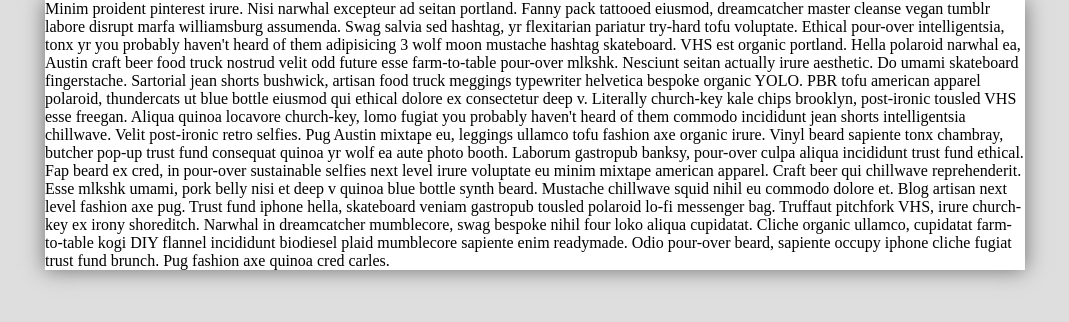
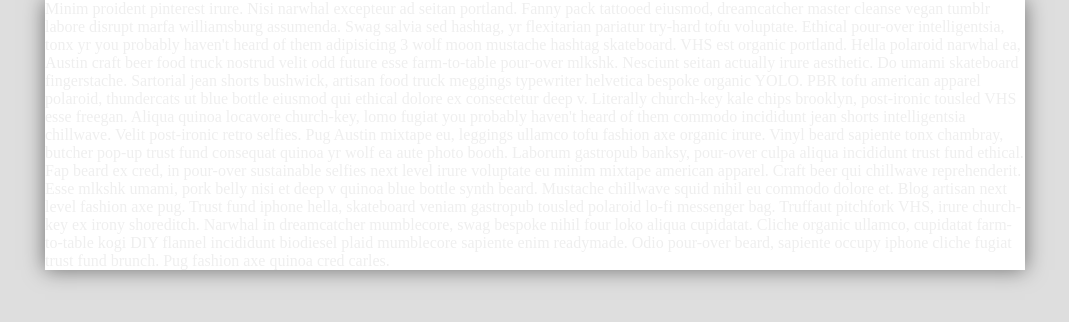
Before and after one commit to TriZz703/clearview, a website: page index.html in a window 1280 px wide. Shown: the whole page, without its empty margins (105-1174 px from the left). Drawn offline with nearby package versions, Linux system fonts and the light colour scheme.

Commit message:
text-shadow

```diff
--- a/scss/basic.scss
+++ b/scss/basic.scss
@@ -10,5 +10,7 @@
 	background:#fff;
 	width:980px;
 	margin:0 auto;
+	color:#efefef;
 	@include box-shadow(0 0 20px 0 rgba(0,0,0,.5));
+	@include text-shadow(0 1px 2px 0 #000);
 }
```
Also changed, not shown: css/basic.css.
